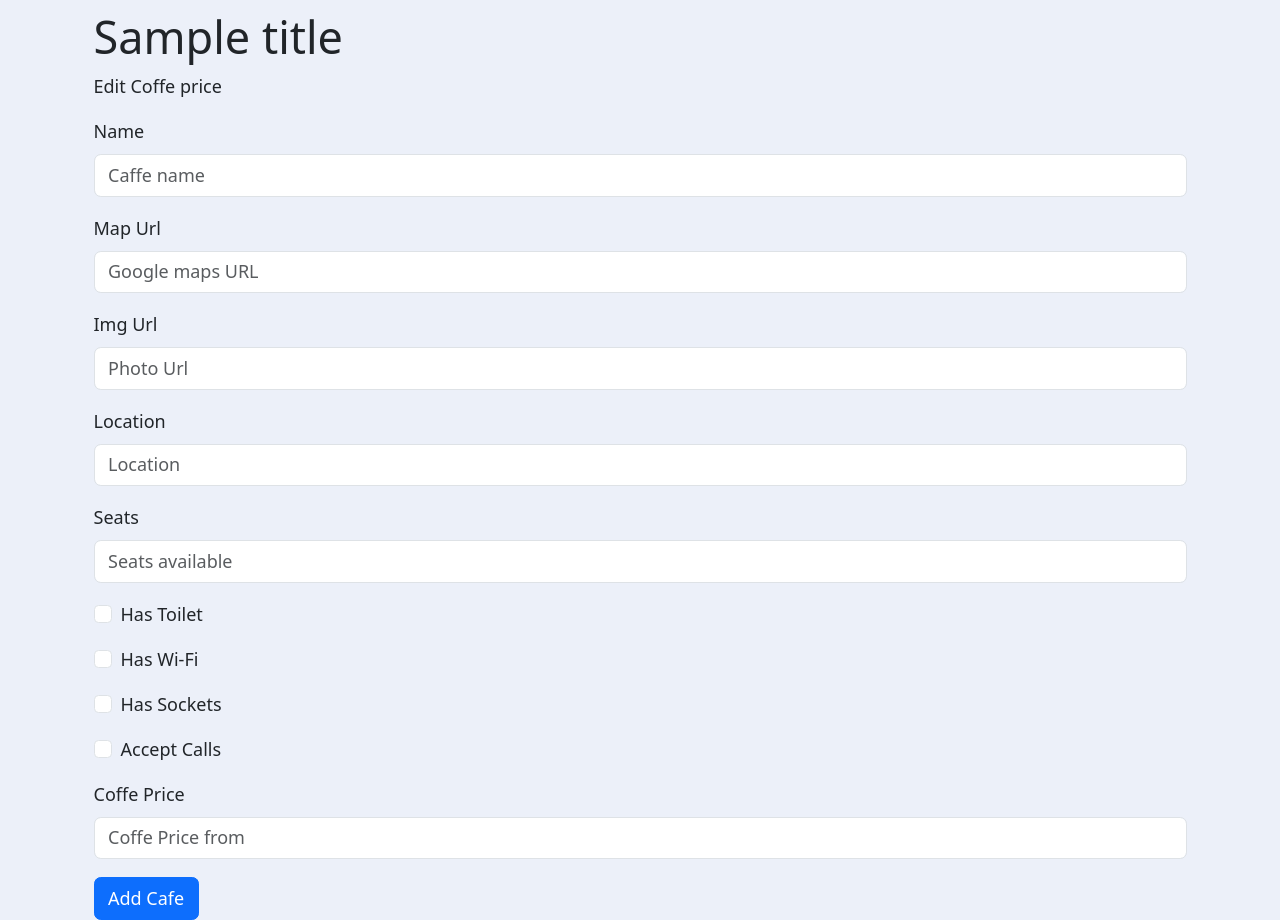
After one commit to Alonasa/100DaysOfPyhton, a Flask app: template daySixtySix/templates/edit.html in a window 1280 px wide. The commit adds this page. Run offline with Flask 3, Linux system fonts and the light colour scheme; the template is opened without the code that fills it: values that come from a table or form of the project are taken from there, most other values are stand-ins (such as "Sample title", 1, 10 or a date in 2020); some libraries are stand-ins or nearby versions.

Commit message:
make patch request

```diff
--- a/daySixtySix/main.py
+++ b/daySixtySix/main.py
@@ -1,11 +1,13 @@
 import os
 import random
+
 from flask import Flask, jsonify, render_template, request, redirect, url_for
 from flask_bootstrap import Bootstrap5
 from flask_sqlalchemy import SQLAlchemy
 from flask_wtf import FlaskForm
+from sqlalchemy import Integer, String, Boolean
+from sqlalchemy.exc import NoResultFound
 from sqlalchemy.orm import DeclarativeBase, Mapped, mapped_column
-from sqlalchemy import Integer, String, Boolean
 from wtforms import StringField, BooleanField, URLField, SubmitField
 from wtforms.validators import DataRequired, Length
 
@@ -132,13 +134,27 @@ def add():
         db.session.add(cafe)
         db.session.commit()
 
-        return redirect(url_for('home'))
+        success_response = jsonify(response={"success": "Successfully added the new cafe."})
+        return success_response
 
     return render_template("add.html", form=form)
 
 
 # HTTP PUT/PATCH - Update Record
 
+@app.route("/update-price/<int:cafe_id>", methods=["PATCH"])
+def update(cafe_id):
+    cafe = db.get_or_404(Cafe, cafe_id)
+    new_price = request.args.get("price")
+
+    if cafe:
+        cafe.coffee_price = new_price
+        db.session.commit()
+        return jsonify(response={"success": "Successfully updated the price."})
+    else:
+        return jsonify(error={"Not Found": "Sorry a cafe with that id was not found in the database."})
+
+
 # HTTP DELETE - Delete Record
 
 
--- a/daySixtySix/static/style.css
+++ b/daySixtySix/static/style.css
@@ -0,0 +1,22 @@
+*, *:before, *:after {
+	 box-sizing: border-box;
+}
+
+ html {
+	 font-size: 18px;
+	 line-height: 1.5;
+	 font-weight: 300;
+	 color: #333333;
+	 font-family: "Nunito Sans", sans-serif;
+}
+ body {
+	 margin: 0;
+	 padding: 0;
+	 height: 100vh;
+	 background-color: #ecf0f9;
+	 background-attachment: fixed;
+}
+
+.content {
+  margin: 10px;
+}
--- a/daySixtySix/templates/base.html
+++ b/daySixtySix/templates/base.html
@@ -27,7 +27,7 @@
         />
         <link
                 rel="stylesheet"
-                href="{{ url_for('static', filename='styles.css') }}"
+                href="{{ url_for('static', filename='style.css') }}"
         />
         {% endblock %}
 
--- /dev/null
+++ b/daySixtySix/templates/edit.html
@@ -0,0 +1,11 @@
+{% extends "base.html" %}
+{% block title %}Edit cafe{% endblock %}
+{% from "bootstrap5/form.html" import render_form %}
+
+{% block content %}
+<div class="content">
+    <h1 class="heading">{{title}}</h1>
+    <p class="description">Edit Coffe price</p>
+    {{render_form(form, novalidate=True)}}
+</div>
+{% endblock %}
```
Also changed, not shown: daySixtySix/templates/index.html (+8 -10 lines), daySixtySix/instance/cafes.db.
